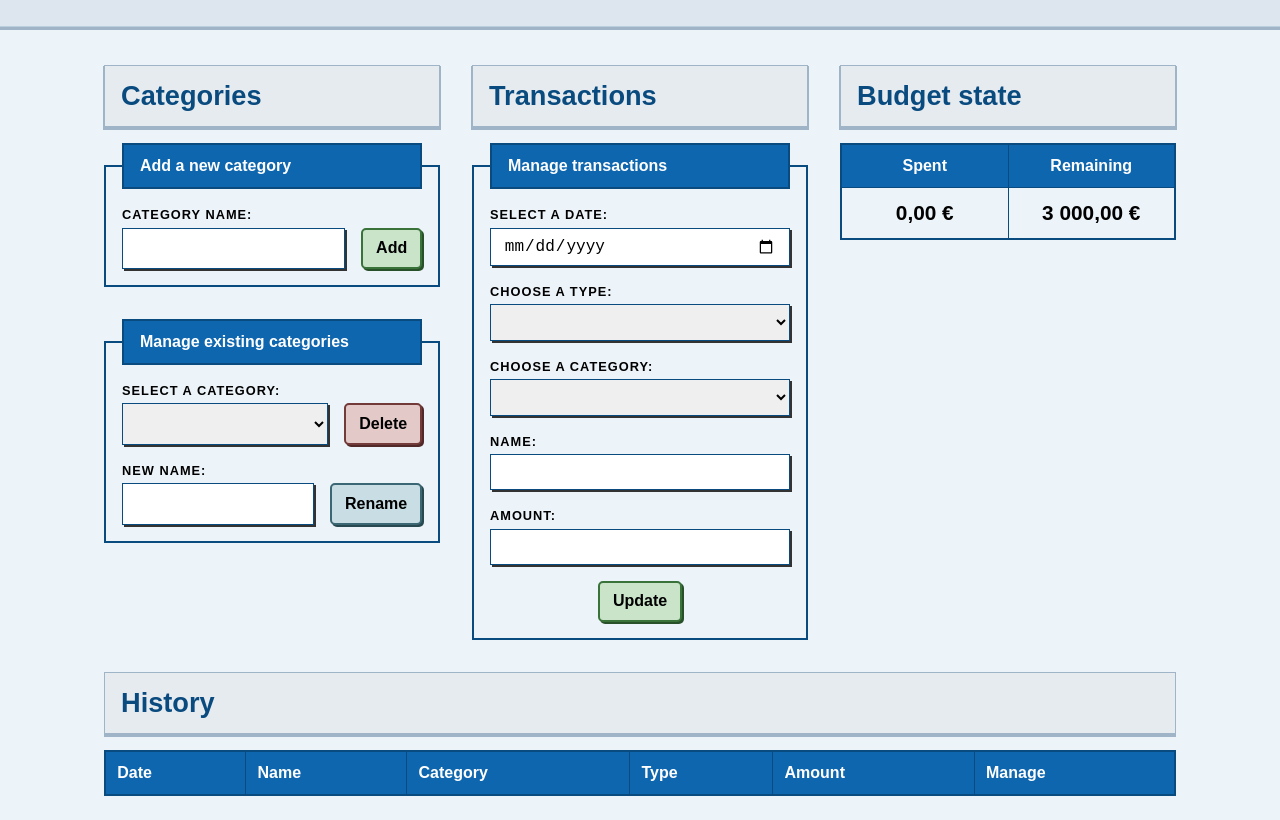
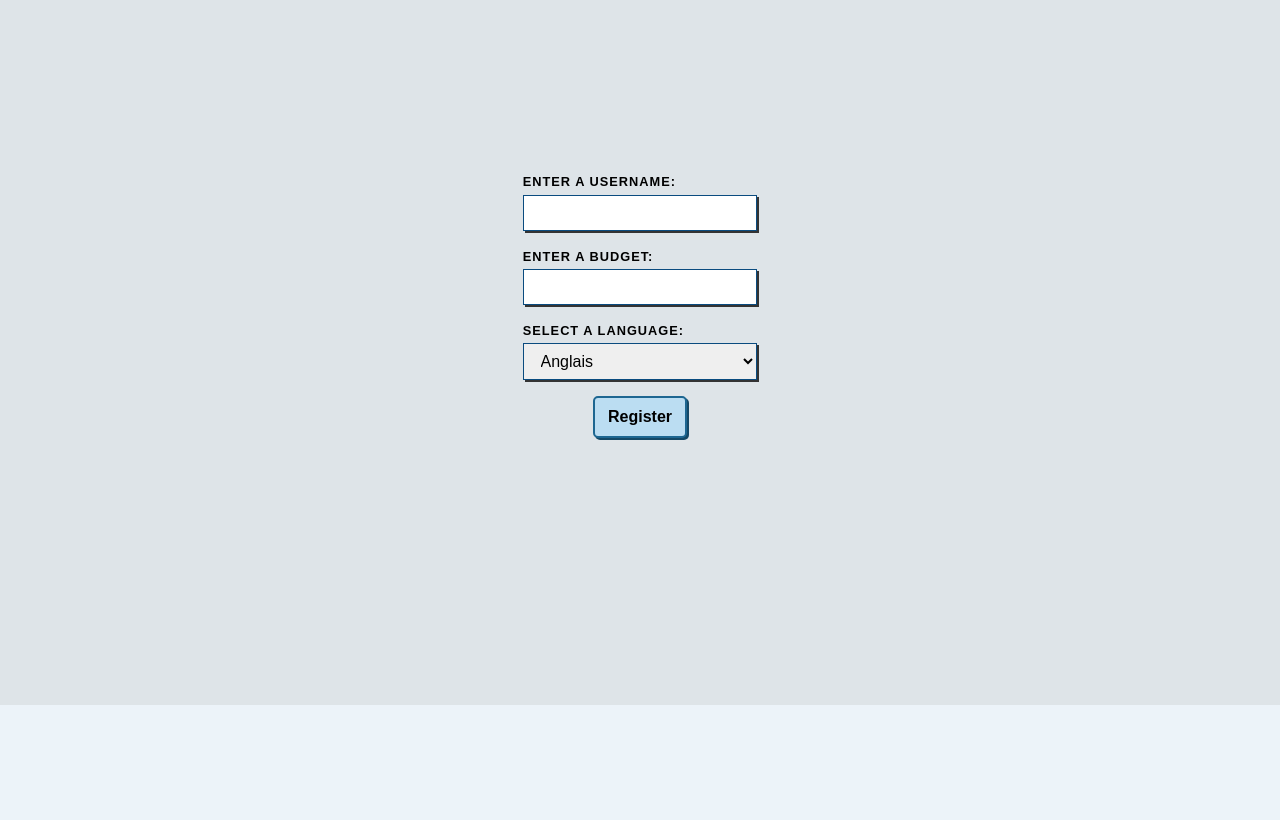
Before and after one commit to ArmandPhilippot/js-small-apps, a plain HTML site: page budget-app/index.html in a window 1280 px wide. Shown: the part 95-915 px from the top of the page. After the commit the page ends 800 px from the top, so only its background shows below. Drawn offline with Linux system fonts and the light colour scheme.

Commit message:
chore: initialize app with a registration form
This way username, budget and locale can be set dynamically.

```diff
--- a/budget-app/app.js
+++ b/budget-app/app.js
@@ -2,7 +2,7 @@ import BudgetApp from "./lib/class-budget-app.js";
 import Notification from "./lib/class-notification.js";
 import getCurrencyFormat from "./lib/utils/currency.js";
 
-const app = new BudgetApp("Budget", "Armand");
+const app = new BudgetApp("Budget", "Anonymous");
 const ui = {
   budget: {
     remaining: document.getElementById("budget-remaining"),
@@ -14,6 +14,7 @@ const ui = {
       delete: document.querySelector(".manage-categories .btn--delete"),
       rename: document.querySelector(".manage-categories .btn--rename"),
     },
+    register: document.querySelector(".register .btn--register"),
     reset: document.querySelector(".footer .btn--reset"),
     transactions: {
       update: document.querySelector(".manage-transactions .btn--update"),
@@ -24,6 +25,11 @@ const ui = {
       add: document.getElementById("add-category"),
       rename: document.getElementById("rename-category"),
       select: document.getElementById("select-category"),
+    },
+    register: {
+      budget: document.getElementById("register-budget"),
+      language: document.getElementById("register-locale"),
+      username: document.getElementById("register-username"),
     },
     transactions: {
       amount: document.getElementById("transaction-amount"),
@@ -40,9 +46,22 @@ const ui = {
   title: document.querySelector(".branding__title"),
 };
 
-function initApp(app) {
-  app.user.budget = 3000;
-  app.user.locale = "fr-FR";
+function initApp() {
+  const register = document.querySelector(".register");
+  const application = document.querySelector(".app");
+  const budget = ui.form.register.budget.value;
+  const locale = ui.form.register.language.value;
+  const username = ui.form.register.username.value;
+
+  if (budget && locale && username) {
+    app.user.username = username;
+    app.user.budget = budget;
+    app.user.locale = locale;
+    register.style.display = "none";
+    application.style.display = "block";
+  } else {
+    notify("You must complete all fields!", "error", 3000);
+  }
 }
 
 function notify(message, type, duration, position = "bottom") {
@@ -273,6 +292,12 @@ function listen() {
     }
   });
 
+  ui.buttons.register.addEventListener("click", (event) => {
+    event.preventDefault();
+    initApp();
+    updateAll();
+  });
+
   ui.buttons.reset.addEventListener("click", (event) => {
     event.preventDefault();
     if (confirm("Are you sure?")) {
@@ -281,11 +306,6 @@ function listen() {
     }
     updateAll();
   });
-
-  window.addEventListener("DOMContentLoaded", () => {
-    initApp(app);
-    updateAll();
-  });
 }
 
 listen();
--- a/budget-app/index.html
+++ b/budget-app/index.html
@@ -11,7 +11,51 @@
     <header class="branding">
       <h1 class="branding__title">Budget App</h1>
     </header>
-    <main class="app">
+    <main class="main">
+      <div class="register">
+        <form action="#" class="register__form form">
+          <p class="form__item">
+            <label for="register-username" class="form__label"
+              >Enter a username:</label
+            >
+            <input
+              type="text"
+              id="register-username"
+              name="register-username"
+              class="form__field"
+              required
+            />
+          </p>
+          <p class="form__item">
+            <label for="register-budget" class="form__label"
+              >Enter a budget:</label
+            >
+            <input
+              type="number"
+              id="register-budget"
+              name="register-budget"
+              class="form__field"
+              required
+            />
+          </p>
+          <p class="form__item">
+            <label for="register-locale" class="form__label"
+              >Select a language:</label
+            >
+            <select
+              name="register-locale"
+              id="register-locale"
+              class="form__select"
+              required
+            >
+              <option value="en-US">Anglais</option>
+              <option value="fr-FR">Français</option>
+            </select>
+          </p>
+          <button type="submit" class="btn btn--register">Register</button>
+        </form>
+      </div>
+      <div class="app">
         <div class="app__management">
           <div class="app__categories">
             <h2 class="app__title">Categories</h2>
@@ -110,7 +154,9 @@
                   </select>
                 </p>
                 <p class="form__item">
-                <label for="transaction-name" class="form__label">Name:</label>
+                  <label for="transaction-name" class="form__label"
+                    >Name:</label
+                  >
                   <input
                     type="text"
                     name="transaction-name"
@@ -132,7 +178,11 @@
                     required
                   />
                 </p>
-              <input type="hidden" name="transaction-id" id="transaction-id" />
+                <input
+                  type="hidden"
+                  name="transaction-id"
+                  id="transaction-id"
+                />
                 <button type="submit" class="form__submit btn btn--update">
                   Update
                 </button>
@@ -171,6 +221,7 @@
             <tbody class="table__body"></tbody>
           </table>
         </div>
+      </div>
     </main>
     <footer class="footer container">
       <button type="button" class="btn btn--reset">Reset</button>
--- a/budget-app/style.css
+++ b/budget-app/style.css
@@ -74,9 +74,29 @@ table {
   text-align: center;
 }
 
-.app {
+.main {
   flex: 1;
   padding: 0 clamp(1rem, 3vw, 2rem);
+}
+
+.register {
+  display: flex;
+  flex-flow: column nowrap;
+  justify-content: center;
+  position: absolute;
+  top: 0;
+  left: 0;
+  width: 100%;
+  height: 100vh;
+  background: hsl(202, 19%, 89%);
+}
+
+.register__form {
+  margin: auto;
+}
+
+.app {
+  display: none;
 }
 
 .app__title {
@@ -245,6 +265,12 @@ table {
   transform: scale(0.95);
 }
 
+.btn--register {
+  background: hsl(202, 67%, 84%);
+  border: 2px solid hsl(202, 67%, 34%);
+  box-shadow: 2px 2px 0 0 hsl(202, 67%, 24%);
+}
+
 .btn--add,
 .btn--update {
   background: hsl(120, 33%, 84%);
@@ -324,7 +350,7 @@ table {
  * Media Queries
  */
 @media screen and (min-width: 1200px) {
-  .app {
+  .main {
     margin: auto;
     max-width: 1200px;
   }
```
Lines whose indentation alone changed are shown as unchanged.
